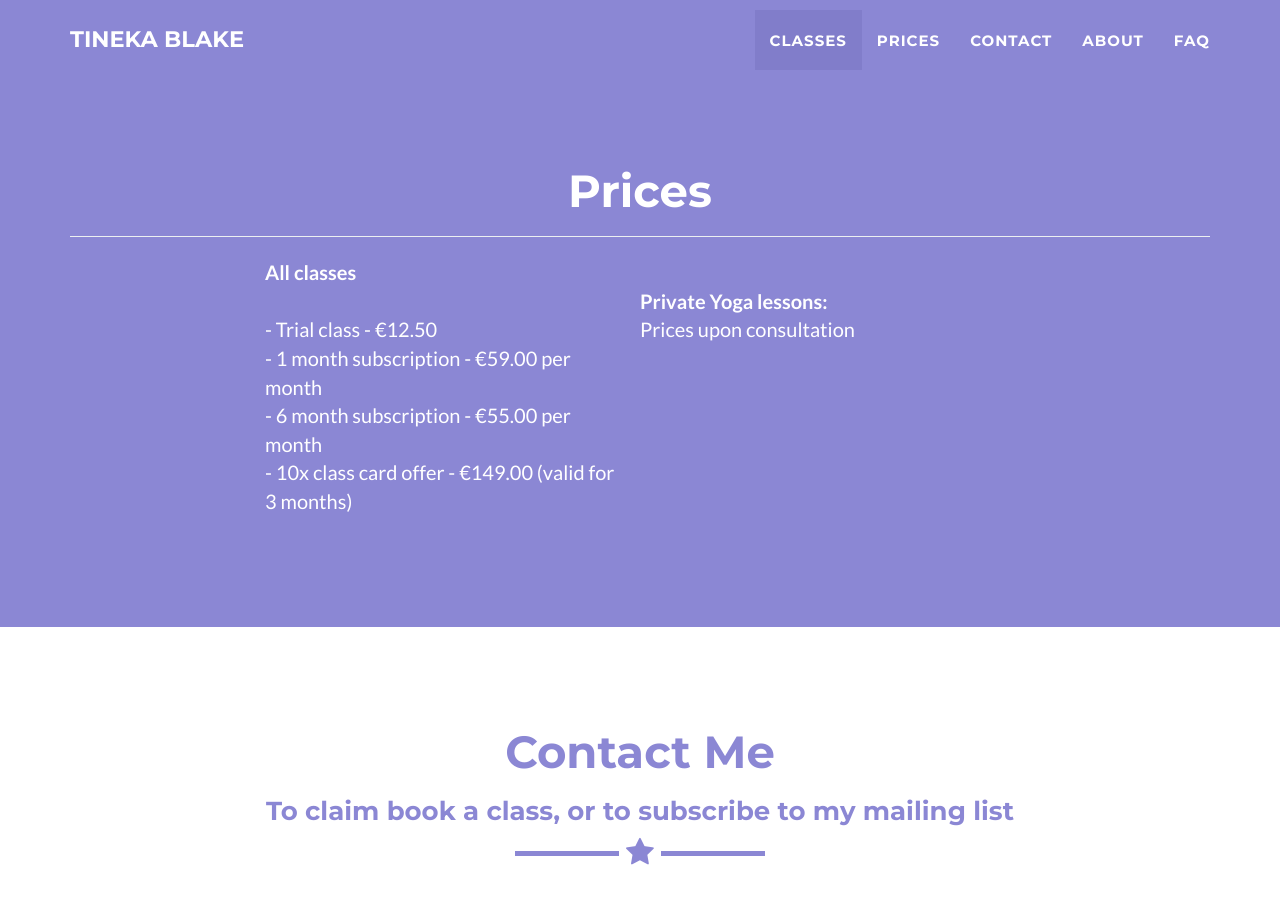
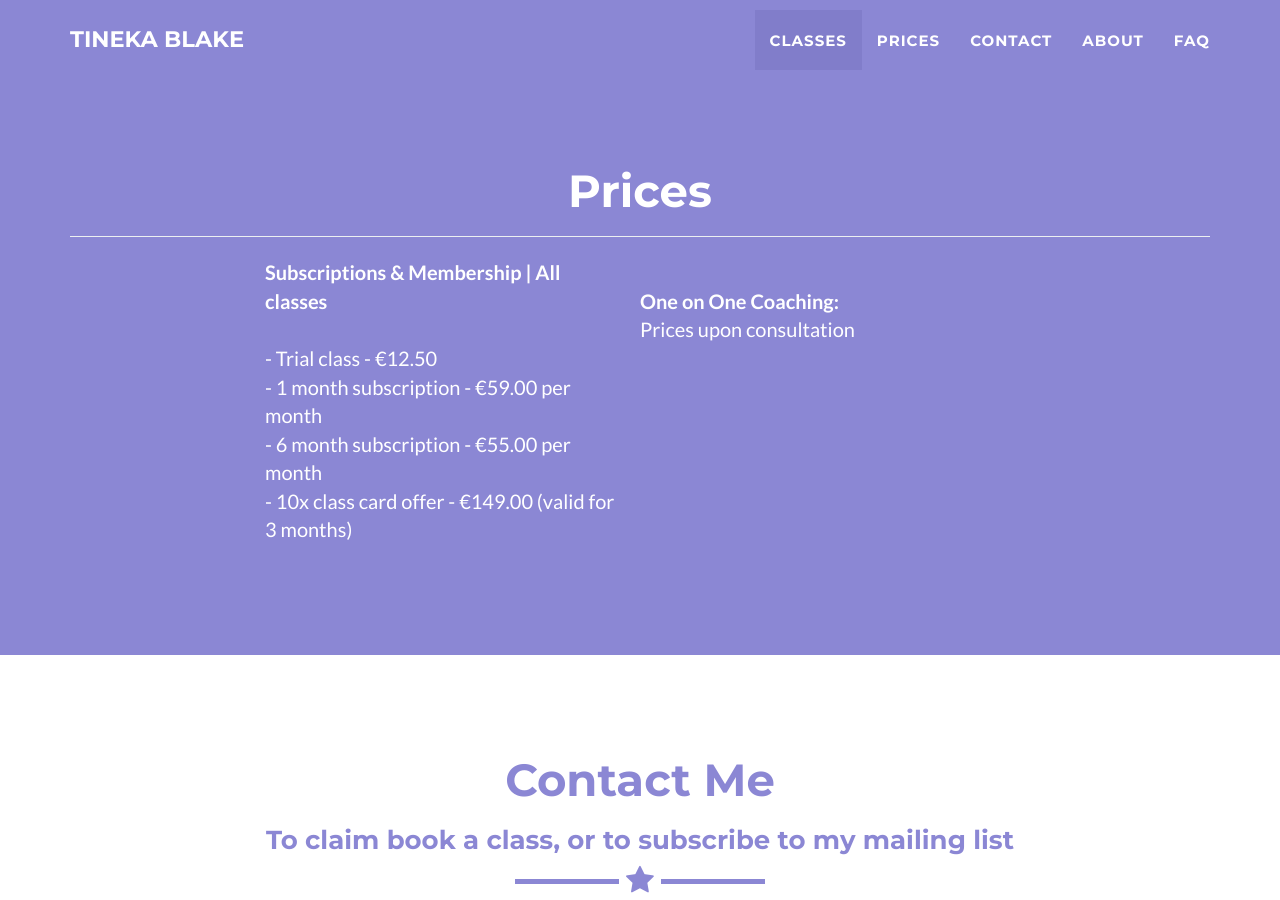
Before and after one commit to tineka-blake/tineka-blake.github.io, a Jekyll site: the page built from index.html, in a window 1280 px wide and 900 px high, scrolled down 1195 px. Built offline with Jekyll 4.4.1, drawn with Linux system fonts in a browser that asks for light colours.

Commit message:
Update prices.html

```diff
--- a/_includes/prices.html
+++ b/_includes/prices.html
@@ -12,7 +12,7 @@
 
 		     <p>
 		     <b>
-			All classes
+			Subscriptions & Membership | All classes
                     </b>
                     <br>
 	            <br> - Trial class - €12.50
@@ -27,7 +27,7 @@
 		    <p>
 	            <br>
     	            <b>
-	            Private Yoga lessons:
+	           One on One Coaching:
 		    </b>
 	            <br>
 		    Prices upon consultation
```
